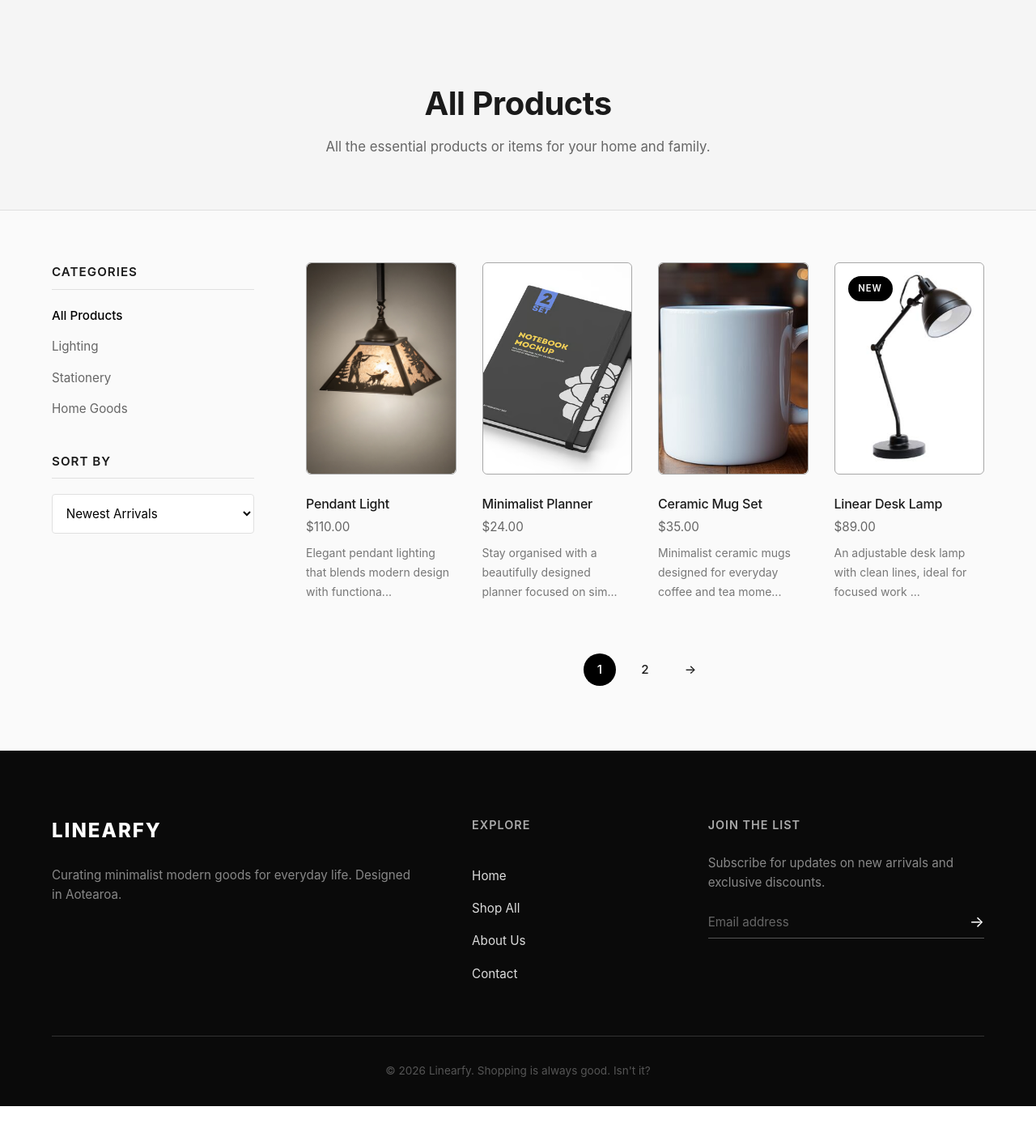
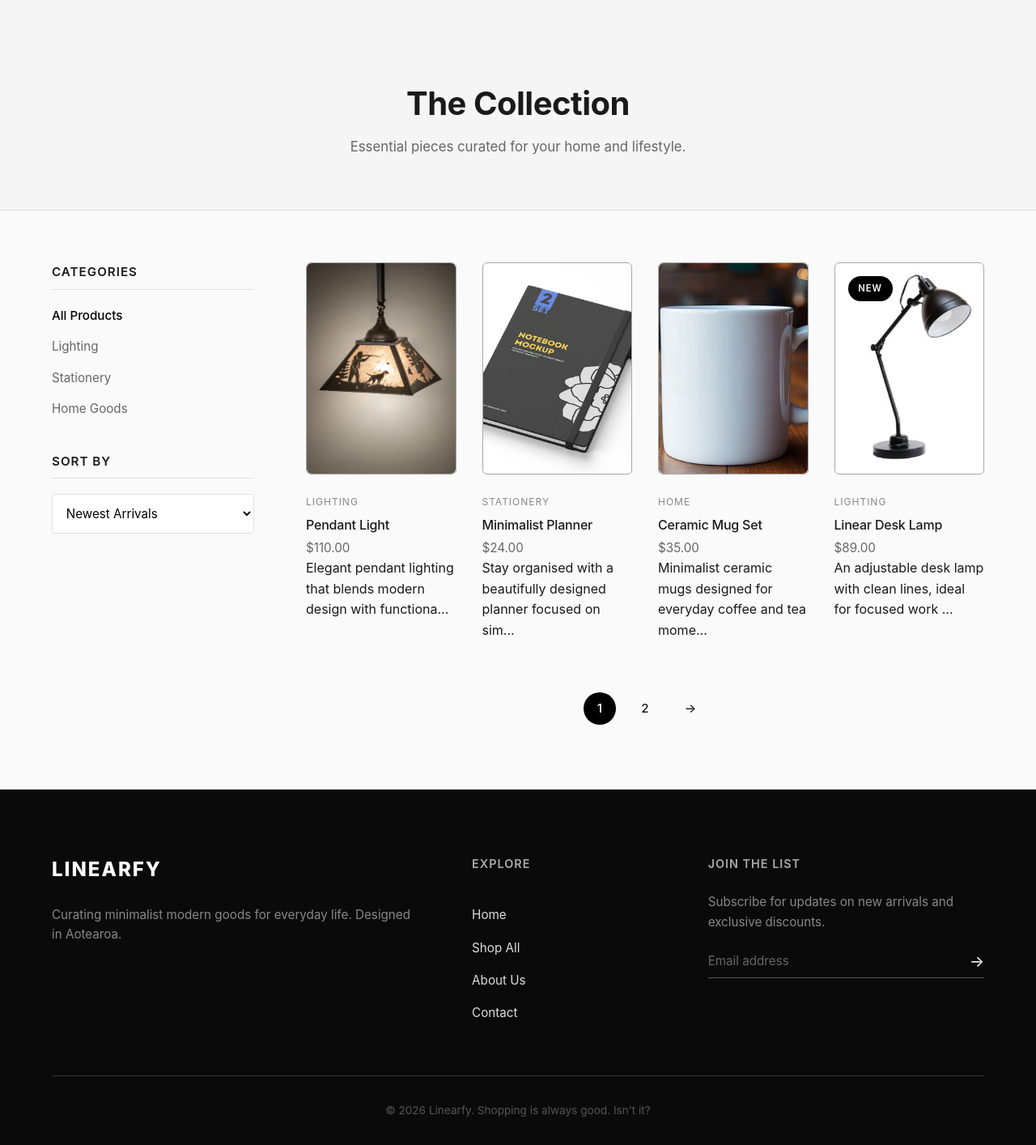
Before and after one commit to AllanW178/Linearfy-WEB, a Flask app: page /shop in a window 1280 px wide. Shown: the part 87-1501 px from the top of the page at 81% size. Before the commit the page ends 1453 px from the top, so only its background shows below. Run offline with Flask 3, Linux system fonts and the light colour scheme; data comes from the database, SQL or seed files in the repository.

Commit message:
Update shop.html

```diff
--- a/Lineary [ Website ]/templates/shop.html
+++ b/Lineary [ Website ]/templates/shop.html
@@ -1,203 +1,87 @@
 {% extends "base.html" %}
 
 {% block content %}
-<div class="page-header">
+<div class="page-header hidden">
     <div class="header-content">
-        <h1>All Products</h1>
-        <p>All the essential products or items for your home and family.</p>
+        <h1>The Collection</h1>
+        <p>Essential pieces curated for your home and lifestyle.</p>
     </div>
 </div>
 
 <div class="shop-layout">
-    <aside class="shop-sidebar">
-
+    <aside class="shop-sidebar hidden stagger-1">
         <div class="filter-group">
-
             <h3>Categories</h3>
-
             <ul class="filter-list">
-
                 <li>
-                    <a href="{{ url_for('shop',
-                                        category='all',
-                                        sort=current_sort) }}"
-                    class="{% if current_category == 'all' %}active{% endif %}">
-
-                        All Products
-
-                    </a>
+                    <a href="{{ url_for('shop', category='all', sort=current_sort) }}" class="{% if current_category == 'all' %}active{% endif %}">All Products</a>
                 </li>
-
                 <li>
-                    <a href="{{ url_for('shop',
-                                        category='lighting',
-                                        sort=current_sort) }}"
-                    class="{% if current_category == 'lighting' %}active{% endif %}">
-
-                        Lighting
-
-                    </a>
+                    <a href="{{ url_for('shop', category='lighting', sort=current_sort) }}" class="{% if current_category == 'lighting' %}active{% endif %}">Lighting</a>
                 </li>
-
                 <li>
-                    <a href="{{ url_for('shop',
-                                        category='stationery',
-                                        sort=current_sort) }}"
-                    class="{% if current_category == 'stationery' %}active{% endif %}">
-
-                        Stationery
-
-                    </a>
+                    <a href="{{ url_for('shop', category='stationery', sort=current_sort) }}" class="{% if current_category == 'stationery' %}active{% endif %}">Stationery</a>
                 </li>
-
                 <li>
-                    <a href="{{ url_for('shop',
-                                        category='home',
-                                        sort=current_sort) }}"
-                    class="{% if current_category == 'home' %}active{% endif %}">
-
-                        Home Goods
-
-                    </a>
+                    <a href="{{ url_for('shop', category='home', sort=current_sort) }}" class="{% if current_category == 'home' %}active{% endif %}">Home Goods</a>
                 </li>
-
             </ul>
-
         </div>
 
         <div class="filter-group">
-
             <h3>Sort By</h3>
-
             <form method="GET">
-
-                <input type="hidden"
-                    name="category"
-                    value="{{ current_category }}">
-
-                <select name="sort"
-                        class="sort-select"
-                        onchange="this.form.submit()">
-
-                    <option value="newest"
-                        {% if current_sort == 'newest' %}selected{% endif %}>
-                        Newest Arrivals
-                    </option>
-
-                    <option value="price-low"
-                        {% if current_sort == 'price-low' %}selected{% endif %}>
-                        Price: Low to High
-                    </option>
-
-                    <option value="price-high"
-                        {% if current_sort == 'price-high' %}selected{% endif %}>
-                        Price: High to Low
-                    </option>
-
+                <input type="hidden" name="category" value="{{ current_category }}">
+                <select name="sort" class="sort-select custom-select" onchange="this.form.submit()">
+                    <option value="newest" {% if current_sort == 'newest' %}selected{% endif %}>Newest Arrivals</option>
+                    <option value="price-low" {% if current_sort == 'price-low' %}selected{% endif %}>Price: Low to High</option>
+                    <option value="price-high" {% if current_sort == 'price-high' %}selected{% endif %}>Price: High to Low</option>
                 </select>
-
             </form>
-
         </div>
-
     </aside>
 
     <main class="shop-main">
-        <div class="product-grid shop-grid">
+        <div class="product-grid shop-grid hidden stagger-2">
             {% for product in products %}
             <div class="product-card" data-category="{{ product.category }}">
                 <div class="image-wrapper">
-                    <img
-                        src="{{ url_for('static',
-                        filename='images/products/' + product.image) }}"
-                        alt="{{ product.name }}"
-                        class="product-image"
-                    />
+                    <img src="{{ url_for('static', filename='images/products/' + product.image) }}" alt="{{ product.name }}" class="product-image" />
                     {% if product.is_new %}
-                    <span class="badge">New</span>
+                        <span class="badge badge-new">New</span>
                     {% elif product.is_sale %}
-                    <span class="badge">Sale</span>
+                        <span class="badge badge-sale">Sale</span>
                     {% endif %}
                     <div class="quick-action">
-                        <a href="{{ url_for('product_detail', product_id=product.id) }}"class="btn-quick">
-                            View Details
-                        </a>
+                        <a href="{{ url_for('product_detail', product_id=product.id) }}" class="btn-quick">View Details</a>
                     </div>
                 </div>
                 <div class="product-info">
-                    <h3>
-                        {{ product.name }}
-                    </h3>
-
-                    <p class="price">
-                        ${{ "%.2f"|format(product.price) }}
-                    </p>
-
-                    <p style="font-size: 14px;
-                            color: #777;
-                            margin-top: 8px;
-                            line-height: 1.7;">
-
-                        {{ product.description[:65] }}...
-
-                    </p>
-
+                    <p class="stock-status">{{ product.category|title }}</p>
+                    <h3>{{ product.name }}</h3>
+                    <p class="price">${{ "%.2f"|format(product.price) }}</p>
+                    <p class="product-excerpt">{{ product.description[:65] }}...</p>
                 </div>
             </div>
             {% endfor %}
         </div>
 
-        <div class="pagination">
-
+        <div class="pagination hidden stagger-3">
             {% if pagination.has_prev %}
-
-            <a href="{{ url_for('shop',
-                                page=pagination.prev_num,
-                                category=current_category,
-                                sort=current_sort) }}"
-            class="page-arrow">
-
-                &larr;
-
-            </a>
-
+                <a href="{{ url_for('shop', page=pagination.prev_num, category=current_category, sort=current_sort) }}" class="page-arrow">&larr;</a>
             {% endif %}
 
             {% for page_num in pagination.iter_pages() %}
-
                 {% if page_num %}
-
-                <a href="{{ url_for('shop',
-                                    page=page_num,
-                                    category=current_category,
-                                    sort=current_sort) }}"
-                class="page-number
-                {% if page_num == pagination.page %}
-                active
-                {% endif %}">
-
-                    {{ page_num }}
-
-                </a>
-
+                    <a href="{{ url_for('shop', page=page_num, category=current_category, sort=current_sort) }}" class="page-number {% if page_num == pagination.page %}active{% endif %}">
+                        {{ page_num }}
+                    </a>
                 {% endif %}
-
             {% endfor %}
 
             {% if pagination.has_next %}
-
-            <a href="{{ url_for('shop',
-                                page=pagination.next_num,
-                                category=current_category,
-                                sort=current_sort) }}"
-            class="page-arrow">
-
-                &rarr;
-
-            </a>
-
+                <a href="{{ url_for('shop', page=pagination.next_num, category=current_category, sort=current_sort) }}" class="page-arrow">&rarr;</a>
             {% endif %}
-
         </div>
     </main>
 </div>
```
